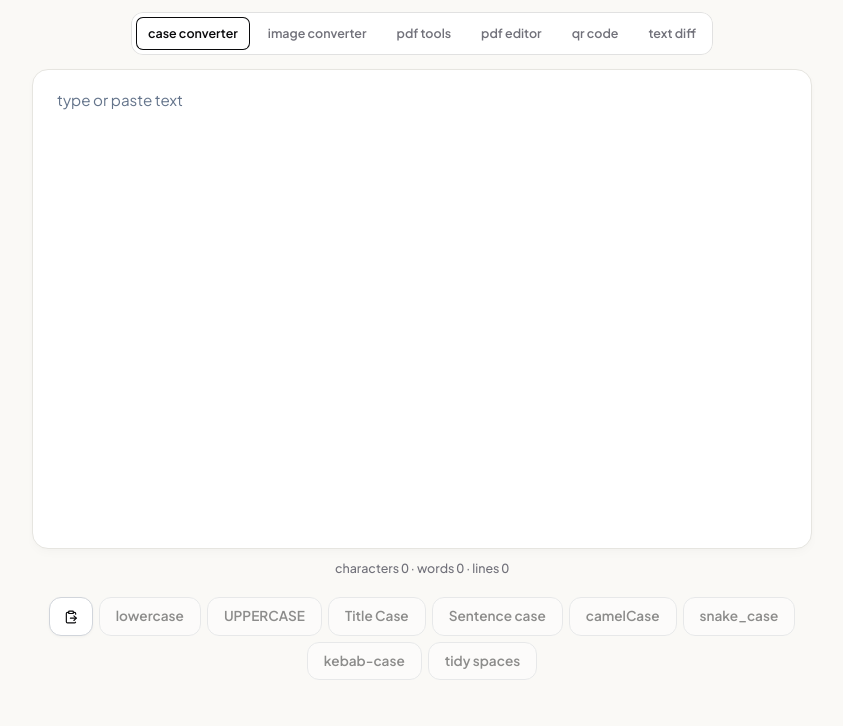
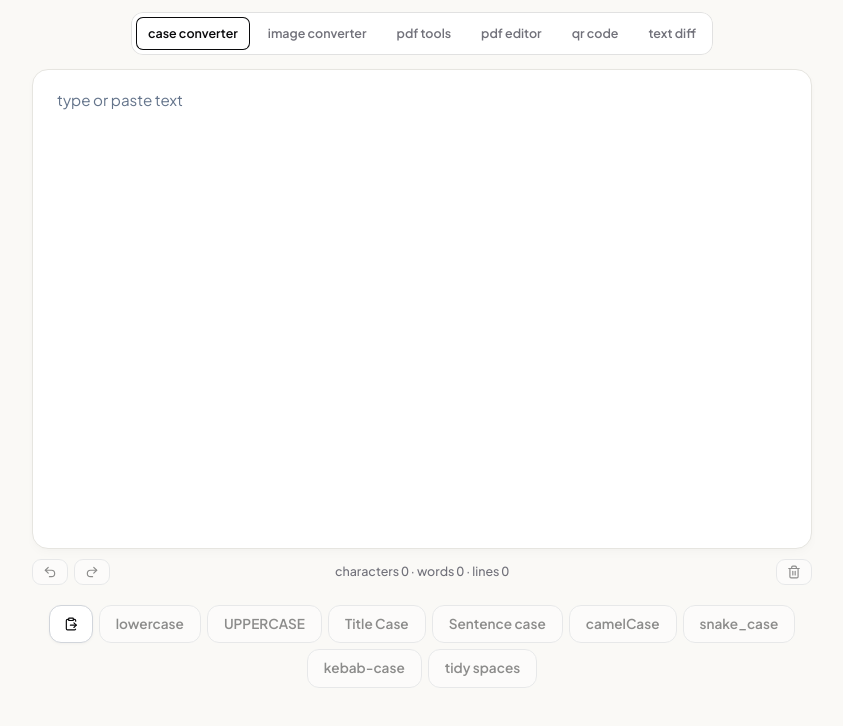
Before and after one commit to shihcb/data-extractor, a React (Vite) app: page / in a window 1280 px wide. Shown: the top 726 px of the page, without its empty margins (218-1061 px from the left). Built offline with nearby package versions, Linux system fonts and the light colour scheme.

Commit message:
Undo · redo and a trash (clear and delete in one) move to a row under each box, the stats between them
Co-Authored-By: Claude Opus 5.5 <noreply@anthropic.com>
Claude-Session: https://claude.ai/code/session_01NQNxKMYQkdTj2jzYbwyqvk

```diff
--- a/src/components/ActionBar.jsx
+++ b/src/components/ActionBar.jsx
@@ -1,6 +1,5 @@
 import React, { useEffect, useLayoutEffect, useRef } from 'react';
 import { createPortal } from 'react-dom';
-import { Redo2, Undo2 } from 'lucide-react';
 import { canAnimate } from '../motion';
 import { animateTo, drawnValue, stop } from '../engine';
 import { workHeld } from '../utils';
@@ -10,14 +9,13 @@ import { workHeld } from '../utils';
 // at the bottom of the screen, centered (out of the page, so nothing moves
 // when it comes). It pops in like the cards (from 14px down at 95%) while
 // its tab is showing and there's something to act on, and pops out the
-// same way. Every tab's bar is laid out the same: undo and redo first
-// (`history`, from useHistory), then the tab's own buttons, and the button
-// that ends it all — clear, close, or (with a selection) delete — always
-// last, on the right.
+// same way. Undo, redo and the trash aren't in it: they sit in the row
+// under the box (BoxRow); the bar holds what works on what's there (the
+// selection, tools switched on and off).
 const openBars = new Set();
 const markBody = () => document.body.classList.toggle('has-bar', openBars.size > 0);
 
-export default function ActionBar({ active, open: wanted, children, closeLabel = 'clear', onClose, closeDisabled, label, history }) {
+export default function ActionBar({ active, open: wanted, children, label }) {
   const ref = useRef(null);
   const id = useRef({});
   const open = !!active && !!wanted;
@@ -29,7 +27,7 @@ export default function ActionBar({ active, open: wanted, children, closeLabel =
     const el = ref.current;
     if (was.current === open) return;
     was.current = open;
-    // Closing with the keys on one of its buttons (clear, delete the last):
+    // Closing with the keys on one of its buttons:
     // they go to the tab's first button, not dropped to the top of the page
     if (!open && el.contains(document.activeElement)) {
       document.querySelector('.tab-pane.active:not(.tab-pane .tab-pane) .btn:not(:disabled)')?.focus({ preventScroll: true });
@@ -91,22 +89,7 @@ export default function ActionBar({ active, open: wanted, children, closeLabel =
         aria-hidden={!open}
         inert={open ? undefined : true}
       >
-        {history && (
-          <>
-            <button className="bulk-btn bulk-icon" onClick={(e) => { if (e.detail) e.currentTarget.blur(); history.undo(); }} disabled={!history.canUndo} title="Undo (Ctrl + Z)" aria-label="Undo">
-              <Undo2 size={14} />
-            </button>
-            <button className="bulk-btn bulk-icon" onClick={(e) => { if (e.detail) e.currentTarget.blur(); history.redo(); }} disabled={!history.canRedo} title="Redo (Ctrl + Shift + Z)" aria-label="Redo">
-              <Redo2 size={14} />
-            </button>
-          </>
-        )}
         {children}
-        {onClose && (
-          <button className="bulk-btn" onClick={(e) => { if (e.detail) e.currentTarget.blur(); onClose(); }} disabled={closeDisabled}>
-            {closeLabel}
-          </button>
-        )}
       </div>
     </div>,
     document.body,
--- /dev/null
+++ b/src/components/BoxRow.jsx
@@ -0,0 +1,57 @@
+import React, { useEffect, useLayoutEffect, useRef } from 'react';
+import { Redo2, Trash2, Undo2 } from 'lucide-react';
+import { workHeld } from '../utils';
+
+// The row right under a tab's box: undo · redo on the left, the stats in
+// the middle (`children`), and the trash on the right — clear and delete
+// in one: the selection if there is one, else everything (or, in the text
+// tabs, the text). Always there; dimmed with nothing to act on.
+export default function BoxRow({ history, children, onTrash, trashDisabled, trashTitle = 'Clear', held }) {
+  const ref = useRef(null);
+  const id = useRef({});
+  const lastFocus = useRef(null);
+
+  // Something in the box: an update mustn't reload over it
+  useEffect(() => {
+    const me = id.current;
+    if (held) workHeld.add(me);
+    else workHeld.delete(me);
+    return () => workHeld.delete(me);
+  }, [held]);
+
+  // A button turned off under the keys (the trash emptying the box, undo
+  // run out): focus goes to the tab's first live button, not dropped to
+  // the top of the page
+  useLayoutEffect(() => {
+    const el = lastFocus.current;
+    if (!el || !el.disabled) return;
+    lastFocus.current = null;
+    const now = document.activeElement;
+    if (now !== el && now !== document.body) return;
+    ref.current?.closest('.tab-pane')?.querySelector('.btn:not(:disabled)')?.focus({ preventScroll: true });
+  });
+
+  const press = (fn) => (e) => {
+    if (e.detail) e.currentTarget.blur();
+    fn();
+  };
+
+  return (
+    <div ref={ref} className="box-row" onFocus={(e) => { lastFocus.current = e.target.closest('button'); }}>
+      <div className="box-row-side">
+        <button className="btn btn-sm btn-icon" onClick={press(() => history.undo())} disabled={!history.canUndo} title="Undo (Ctrl + Z)" aria-label="Undo">
+          <Undo2 size={14} />
+        </button>
+        <button className="btn btn-sm btn-icon" onClick={press(() => history.redo())} disabled={!history.canRedo} title="Redo (Ctrl + Shift + Z)" aria-label="Redo">
+          <Redo2 size={14} />
+        </button>
+      </div>
+      <div className="box-row-mid">{children}</div>
+      <div className="box-row-side box-row-end">
+        <button className="btn btn-sm btn-icon box-trash" onClick={press(onTrash)} disabled={trashDisabled} title={trashTitle} aria-label={trashTitle}>
+          <Trash2 size={14} />
+        </button>
+      </div>
+    </div>
+  );
+}
--- a/src/components/BulkBar.jsx
+++ b/src/components/BulkBar.jsx
@@ -2,30 +2,23 @@ import React from 'react';
 import ActionBar from './ActionBar';
 import Count from './Count';
 import SlideSwap from './SlideSwap';
-import SlideText from './SlideText';
 
 // PDF tools' and the image converter's bar (the instagram repo's bulk
-// bar): undo · redo, the selected count outlined, select all / none,
-// anything that works on the selection (`children`), and delete in red,
-// last — in the bottom bar every tab has (ActionBar), showing while
-// there's a page or an image (nothing left, it goes; Ctrl + Z still takes
-// a "delete all" back). With everything selected it reads "delete
-// all" (the word slide) and empties the box, the way clear did.
-export default function BulkBar({ active, total, selected, disabled, onSelectAll, onDelete, history, children }) {
+// bar): the selected count outlined, select all / none, and anything that
+// works on the selection (`children`) — in the bottom bar (ActionBar),
+// showing while there's a page or an image. Undo, redo and the trash
+// (delete) are in the row under the box (BoxRow).
+export default function BulkBar({ active, total, selected, disabled, onSelectAll, children }) {
   const all = total > 0 && selected === total;
   return (
-    <ActionBar active={active} open={total > 0} label="Selection" history={history}>
-      <span className="bulk-count"><Count value={selected} /><span className="bulk-count-word">{' selected'}</span></span>
-      <button className="bulk-btn" onClick={(e) => { if (e.detail) e.currentTarget.blur(); onSelectAll(!all); }} disabled={disabled} aria-label={all ? 'select none' : 'select all'}>
+    <ActionBar active={active} open={total > 0} label="Selection">
+      <span className="bulk-count"><Count value={selected} /><span className="bulk-count-word">{' selected'}</span></span>
+      <button className="bulk-btn" onClick={(e) => { if (e.detail) e.currentTarget.blur(); onSelectAll(!all); }} disabled={disabled}>
         {/* "select" stays; only "all" ↔ "none" swaps (the word swap, as "%" ↔
-            "px wide"); the button's gap is the space between them. On a
-            narrow screen "select" goes, so the bar fits (index.css) */}
-        <span className="bulk-select-word">select</span><SlideSwap text={all ? 'none' : 'all'} />
+            "px wide"); the button's gap is the space between them */}
+        select<SlideSwap text={all ? 'none' : 'all'} />
       </button>
       {children}
-      <button className="bulk-btn bulk-delete" onClick={(e) => { if (e.detail) e.currentTarget.blur(); onDelete(); }} disabled={disabled || !selected}>
-        delete<SlideText show={all}>{' all'}</SlideText>
-      </button>
     </ActionBar>
   );
 }
--- a/src/components/CaseConverter.jsx
+++ b/src/components/CaseConverter.jsx
@@ -7,7 +7,7 @@ import { useToast } from '../toastContext';
 import Count from './Count';
 import AutoHeight from './AutoHeight';
 import FlipRow from './FlipRow';
-import ActionBar from './ActionBar';
+import BoxRow from './BoxRow';
 import useHistory, { useUndoKeys } from '../useHistory';
 
 export default function CaseConverter({ active }) {
@@ -66,12 +66,15 @@ export default function CaseConverter({ active }) {
         autoCapitalize="off"
         aria-label="Text to convert"
       />
+      {/* Undo · redo | the stats | clear */}
+      <BoxRow history={history} onTrash={() => history.reset('')} trashDisabled={!text} held={!!text}>
         <AutoHeight className="tool-meta" aria-live="polite">
           {/* Label first, so only the numbers change (they count) */}
           <span className="tool-stats">
             characters <Count value={stats.chars} /> · words <Count value={stats.words} /> · lines <Count value={stats.lines} />
           </span>
         </AutoHeight>
+      </BoxRow>
       <FlipRow>
         <button
           className={`btn btn-icon ${done.paste ? 'btn-done' : ''}`}
@@ -93,7 +96,6 @@ export default function CaseConverter({ active }) {
           </button>
         ))}
       </FlipRow>
-      <ActionBar active={active} open={!!text} onClose={() => history.reset('')} label="Text" history={history} />
     </div>
   );
 }
--- a/src/components/ImageConverter.jsx
+++ b/src/components/ImageConverter.jsx
@@ -15,6 +15,7 @@ import Count from './Count';
 import FadeText from './FadeText';
 import FlipRow from './FlipRow';
 import BulkBar from './BulkBar';
+import BoxRow from './BoxRow';
 import SlideSwap from './SlideSwap';
 import useHistory, { useUndoKeys } from '../useHistory';
 
@@ -399,9 +400,17 @@ function ConvertImages({ active }) {
 
       {/* The stats: always there, only the numbers change (counting from 0).
           "out" is what the selected image (or the first) comes out as. */}
-      <div className="tool-meta tool-stats" aria-live="polite">
-        images <Count value={items.length} /> · selected <Count value={picked.size} /> · out <Count value={out.width} format={String} /> × <Count value={out.height} format={String} /> · <Count value={outSize} format={kb} />
-      </div>
+      {/* Undo · redo | the stats | delete (the selection, or every image) */}
+      <BoxRow
+        history={history}
+        onTrash={() => removeItems(picked.size ? new Set(picked) : new Set(items.map(i => i.id)))}
+        trashDisabled={!items.length}
+        trashTitle={picked.size && picked.size < items.length ? 'Delete the selected images' : 'Delete all images'}
+      >
+        <div className="tool-meta tool-stats" aria-live="polite">
+          images <Count value={items.length} /> · selected <Count value={picked.size} /> · out <Count value={out.width} format={String} /> × <Count value={out.height} format={String} /> · <Count value={outSize} format={kb} />
+        </div>
+      </BoxRow>
 
       <Collapse open={items.length > 0} className="options-collapse">
         <div className="options-panel">
@@ -481,15 +490,13 @@ function ConvertImages({ active }) {
           <Copy size={14} />
         </button>
       </FlipRow>
-      {/* Selecting, deleting, clearing: the bulk bar (as in PDF tools) */}
+      {/* Selecting: the bulk bar (as in PDF tools) */}
       <BulkBar
         active={active}
         total={items.length}
         selected={picked.size}
         disabled={!items.length}
         onSelectAll={(all) => setPicked(all ? new Set(items.map(i => i.id)) : new Set())}
-        onDelete={() => removeItems(new Set(picked))}
-        history={history}
       >
         {/* The selected images only (as PDF tools' save) */}
         <button className="bulk-btn" onClick={(e) => save(e, items.filter(i => picked.has(i.id)))} disabled={!picked.size || !!busy}>
--- a/src/components/MetaEditor.jsx
+++ b/src/components/MetaEditor.jsx
@@ -12,6 +12,7 @@ import Count from './Count';
 import FadeText from './FadeText';
 import FlipRow from './FlipRow';
 import ActionBar from './ActionBar';
+import BoxRow from './BoxRow';
 import MotionList from './MotionList';
 import SlideText from './SlideText';
 import useHistory, { useUndoKeys } from '../useHistory';
@@ -407,9 +408,17 @@ export default function MetaEditor({ active }) {
 
       {/* Label first, only the numbers change: the photos, then the
           selected one's details */}
-      <div className="tool-meta tool-stats" aria-live="polite">
-        images <Count value={items.length} /> · details <Count value={stats.filled} /> · changed <Count value={stats.changed} /> · removed <Count value={stats.removed} />
-      </div>
+      {/* Undo · redo | the stats | delete (the selected photo) */}
+      <BoxRow
+        history={history}
+        onTrash={() => { if (picked) removeItems(new Set([picked.id])); }}
+        trashDisabled={!picked}
+        trashTitle="Delete this photo"
+      >
+        <div className="tool-meta tool-stats" aria-live="polite">
+          images <Count value={items.length} /> · details <Count value={stats.filled} /> · changed <Count value={stats.changed} /> · removed <Count value={stats.removed} />
+        </div>
+      </BoxRow>
 
 
       <Collapse open={panelOpen} className="options-collapse">
@@ -446,14 +455,10 @@ export default function MetaEditor({ active }) {
       <datalist id="meta-models">{MODELS.map(m => <option key={m} value={m} />)}</datalist>
 
 
-      {/* As in the converter: undo · redo, the selected photo's reset, and
-          delete (it) last */}
-      <ActionBar active={active} open={items.length > 0} label="Details" history={history}>
+      {/* The selected photo's reset (undo · redo and delete: under the box) */}
+      <ActionBar active={active} open={items.length > 0} label="Details">
         <button className="bulk-btn" onClick={(e) => { if (e.detail) e.currentTarget.blur(); reset(); }} disabled={!stats.changed && !stats.removed}>
           reset
-        </button>
-        <button className="bulk-btn bulk-delete" onClick={(e) => { if (e.detail) e.currentTarget.blur(); if (picked) removeItems(new Set([picked.id])); }} disabled={!picked}>
-          delete
         </button>
       </ActionBar>
     </div>
--- a/src/components/PdfEditor.jsx
+++ b/src/components/PdfEditor.jsx
@@ -9,6 +9,7 @@ import { whenStill } from '../engine';
 import { useToast } from '../toastContext';
 import { capHeightOf, cssFont, cssWidthEm, fitWidth, fontInfoOf, originalCanWrite, standardFontKey, unicodeFontOf } from '../pdfFonts';
 import ActionBar from './ActionBar';
+import BoxRow from './BoxRow';
 import Collapse from './Collapse';
 import Count from './Count';
 import SlideText from './SlideText';
@@ -1945,11 +1946,19 @@ export default function PdfEditor({ active }) {
       />
 
       {/* The stats: always there, only the numbers change (counting from 0) */}
-      <div className="tool-meta tool-stats" aria-live="polite">
-        pages <Count value={doc ? doc.pages.length : 0} /> · texts <Count value={textCount} /> · changes <Count value={editCount} />
-        {/* While find is open: how many lines hold the words (the word slide) */}
-        <SlideText show={!!doc && findOpen}>{'\u00a0· matches\u00a0'}<Count value={matches.size} /></SlideText>
-      </div>
+      {/* Undo · redo | the stats | close (the trash) */}
+      <BoxRow
+        history={{ undo, redo, canUndo: history.past.length > 0, canRedo: history.future.length > 0 }}
+        onTrash={close}
+        trashDisabled={!doc}
+        trashTitle="Close the PDF"
+      >
+        <div className="tool-meta tool-stats" aria-live="polite">
+          pages <Count value={doc ? doc.pages.length : 0} /> · texts <Count value={textCount} /> · changes <Count value={editCount} />
+          {/* While find is open: how many lines hold the words (the word slide) */}
+          <SlideText show={!!doc && findOpen}>{'\u00a0· matches\u00a0'}<Count value={matches.size} /></SlideText>
+        </div>
+      </BoxRow>
 
       {/* Find and replace: opens like the image options (the panel open) */}
       <Collapse open={!!doc && findOpen} className="options-collapse">
@@ -2004,9 +2013,9 @@ export default function PdfEditor({ active }) {
           save pdf
         </button>
       </FlipRow>
-      {/* Undo / redo (one change at a time), adding text, find and replace,
-          and close: the bottom bar, like every tab */}
-      <ActionBar active={active} open={!!doc} closeLabel="close" onClose={close} label="Editing" history={{ undo, redo, canUndo: history.past.length > 0, canRedo: history.future.length > 0 }}>
+      {/* Adding text, find and replace: the bottom bar (undo · redo and
+          close: under the box) */}
+      <ActionBar active={active} open={!!doc} label="Editing">
         <button
           className={`bulk-btn ${adding ? 'on' : ''}`}
           onClick={(e) => { if (e.detail) e.currentTarget.blur(); setAdding(a => !a); }}
--- a/src/components/PdfTools.jsx
+++ b/src/components/PdfTools.jsx
@@ -11,6 +11,7 @@ import FadeText from './FadeText';
 import FlipRow from './FlipRow';
 import SlideText from './SlideText';
 import BulkBar from './BulkBar';
+import BoxRow from './BoxRow';
 import useHistory, { useUndoKeys } from '../useHistory';
 import { whenStill } from '../engine';
 
@@ -409,9 +410,17 @@ export default function PdfTools({ active }) {
       </div>
 
       {/* The stats: always there, only the numbers change (counting from 0) */}
-      <div className="tool-meta tool-stats" aria-live="polite">
-        pages <Count value={pages.length} /> · files <Count value={fileCount} /> · selected <Count value={selected.size} />
-      </div>
+      {/* Undo · redo | the stats | delete (the selection, or every page) */}
+      <BoxRow
+        history={history}
+        onTrash={() => removePages(selected.size ? new Set(selected) : new Set(pages.map(p => p.id)))}
+        trashDisabled={!pages.length}
+        trashTitle={selected.size && selected.size < pages.length ? 'Delete the selected pages' : 'Delete all pages'}
+      >
+        <div className="tool-meta tool-stats" aria-live="polite">
+          pages <Count value={pages.length} /> · files <Count value={fileCount} /> · selected <Count value={selected.size} />
+        </div>
+      </BoxRow>
 
       <FlipRow>
         <button className="btn btn-icon" onClick={(e) => { if (e.detail) e.currentTarget.blur(); inputRef.current?.click(); }} title="Add PDFs" aria-label="Add PDFs">
@@ -429,7 +438,7 @@ export default function PdfTools({ active }) {
           save as PNG
         </button>
       </FlipRow>
-      {/* Selecting, deleting, clearing: the bulk bar (shared with the image converter) */}
+      {/* Selecting: the bulk bar (shared with the image converter) */}
       <BulkBar
         active={active}
         total={pages.length}
@@ -438,8 +447,6 @@ export default function PdfTools({ active }) {
         // already, and the buttons blinked dim on every file added)
         disabled={!pages.length}
         onSelectAll={(all) => setSelected(all ? new Set(pages.map(p => p.id)) : new Set())}
-        onDelete={() => removePages(new Set(selected))}
-        history={history}
       >
         {/* The selected pages, as a PDF of their own */}
         <button className="bulk-btn" onClick={saveSelected} disabled={!pages.length || !selected.size || !!busy}>
--- a/src/components/QrTool.jsx
+++ b/src/components/QrTool.jsx
@@ -13,7 +13,7 @@ import Collapse from './Collapse';
 import FadeText from './FadeText';
 import FlipRow from './FlipRow';
 import usePop from './usePop';
-import ActionBar from './ActionBar';
+import BoxRow from './BoxRow';
 import useHistory, { useUndoKeys } from '../useHistory';
 
 const MODES = [
@@ -144,6 +144,8 @@ function MakeQr({ active }) {
         spellCheck={false}
         aria-label="Text for the QR code"
       />
+      {/* Undo · redo | clear */}
+      <BoxRow history={history} onTrash={() => history.reset('')} trashDisabled={!text} held={!!text} />
       {/* The error level: a setting, so in the options panel (as the image
           converter's), opening once there's text */}
       <Collapse open={!!text} className="options-collapse">
@@ -179,7 +181,6 @@ function MakeQr({ active }) {
           <Copy size={14} />
         </button>
       </FlipRow>
-      <ActionBar active={active} open={!!text} onClose={() => history.reset('')} label="QR code" history={history} />
     </div>
   );
 }
--- a/src/index.css
+++ b/src/index.css
@@ -969,6 +969,11 @@ body.has-bar .feature-toast {
   border-radius: calc(var(--radius) - 5px);
 }
 
+/* (its word's leading space kept: as a flex item it was trimmed, "2selected") */
+.bulk-count-word {
+  white-space: pre;
+}
+
 .bulk-count {
   padding: 0 11.5px;
   color: var(--text-main);
@@ -1003,7 +1008,7 @@ body.has-bar .feature-toast {
   box-shadow: inset 0 0 0 0.5px var(--text-main);
 }
 
-/* Just an icon (undo, redo, swap, find) */
+/* Just an icon (swap, find) */
 .bulk-btn.bulk-icon {
   padding: 0 9px;
 }
@@ -1028,48 +1033,18 @@ body.has-bar .feature-toast {
     padding: 0 6px;
     font-size: 0.72rem;
   }
-}
-
-/* Narrower screens: the count drops its word, then "select" goes (leaving
-   "all" / "none"), so the whole bar, delete at its end, stays on screen
-   (undo / redo are words) */
-@media (max-width: 490px) {
+
   .bulk-count-word {
     display: none;
   }
 }
 
-@media (max-width: 350px) {
-  .bulk-select-word {
-    display: none;
-  }
-}
-
-/* The narrowest phones: a little tighter still (the gaps stay 6px) */
-@media (max-width: 340px) {
-  .bulk-dock {
-    padding: 0 8px;
-  }
-
-  .bulk-btn,
-  .bulk-count {
-    padding: 0 4px;
-  }
-}
-
 .bulk-btn svg {
   flex-shrink: 0;
 }
 
 .bulk-btn {
   gap: 5px;
-}
-
-.bulk-delete {
-  color: #ef4444;
-  /* " all" brings its own space as it slides in (the button's gap stayed
-     behind it, shut, and doubled it, open) */
-  gap: 0;
 }
 
 @media (hover: hover) {
@@ -1832,3 +1807,37 @@ html.page-fits body {
   white-space: nowrap;
   pointer-events: none;
 }
+
+/* ── The row under a box: undo · redo | the stats | the trash ──── */
+
+.box-row {
+  display: grid;
+  /* Equal sides, so the stats sit in the middle of the box */
+  grid-template-columns: 1fr auto 1fr;
+  align-items: center;
+  gap: var(--button-gap);
+  width: 100%;
+  margin-top: -10px;
+}
+
+.box-row-side {
+  display: flex;
+  gap: var(--button-gap);
+}
+
+.box-row-end {
+  justify-content: flex-end;
+}
+
+.box-row-mid {
+  min-width: 0;
+}
+
+.box-row-mid .tool-meta {
+  margin-top: 0;
+}
+
+/* Delete in red, as the bar's was */
+.btn.box-trash:not(:disabled) {
+  color: #ef4444;
+}
```
Also changed, not shown: src/components/TextDiff.jsx (+19 -15 lines), 1 other file (tests, documents, lock files or other folders). Lines whose indentation alone changed are shown as unchanged.
